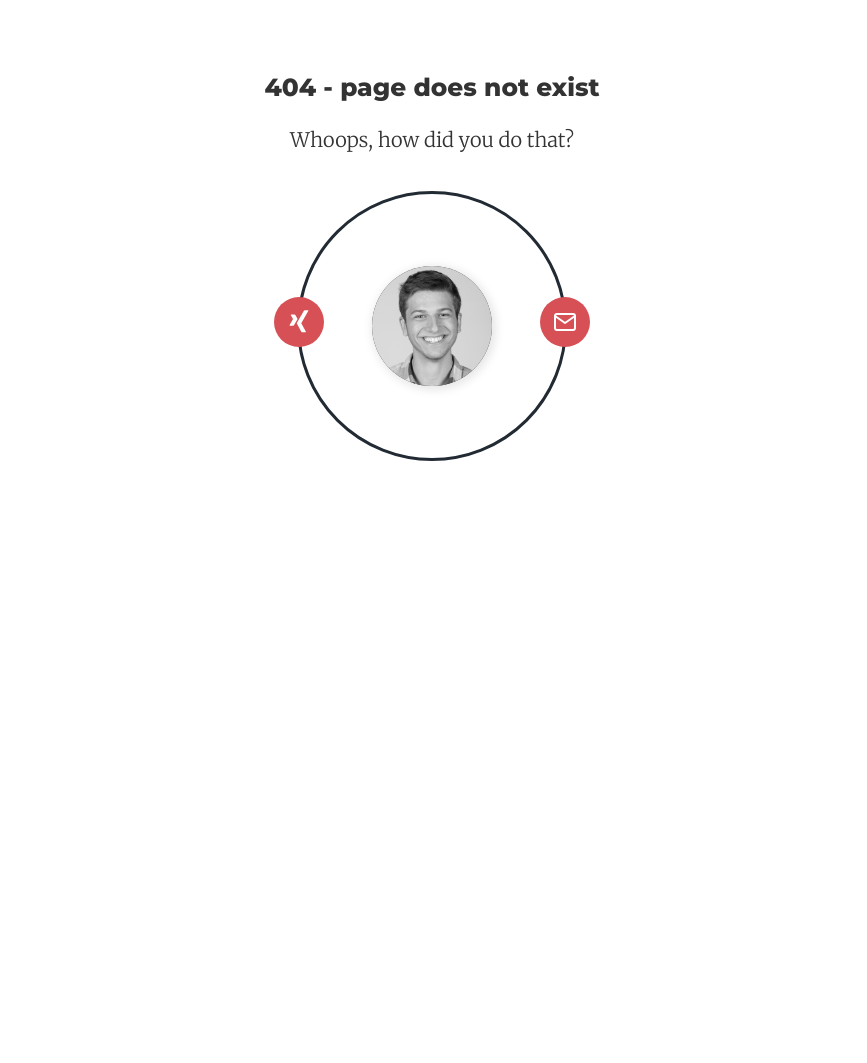
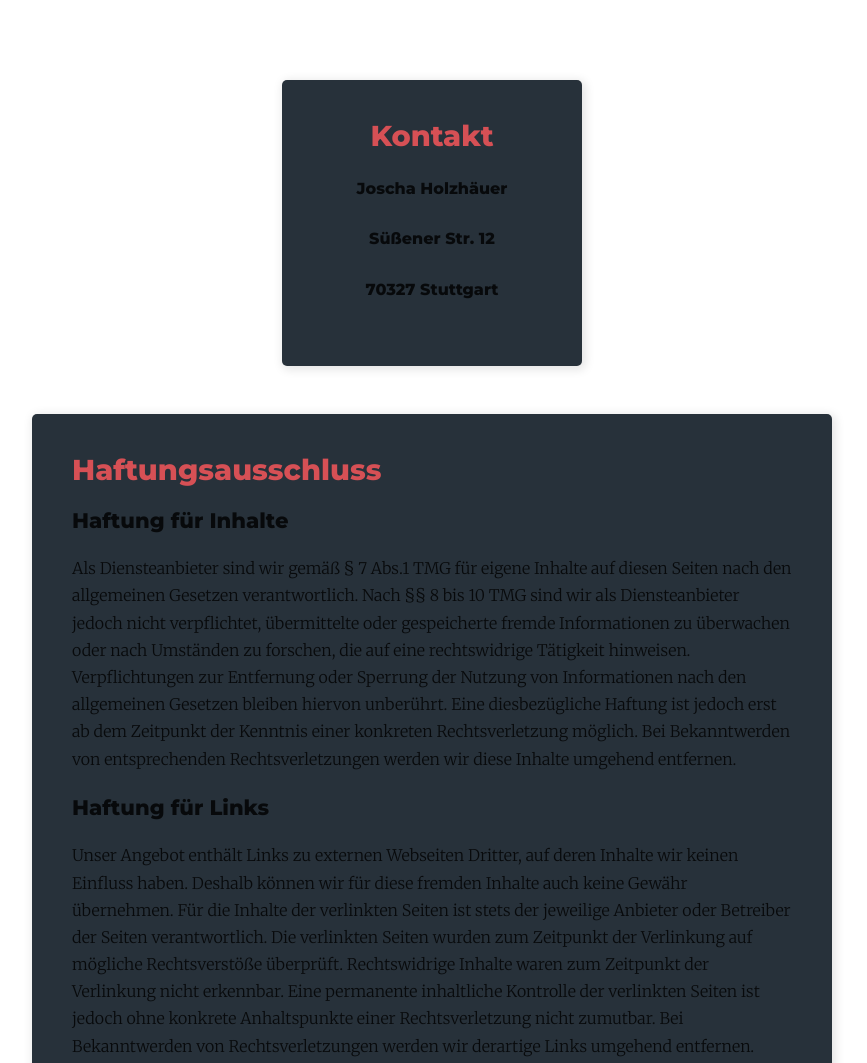
Before and after one commit to joschaholzhaeuer/jh-website, a Gatsby site: page /imprint in a window 1280 px wide. Before the commit this address had no page. Shown: the top 1063 px of the page, without its empty margins (208-1075 px from the left). Before the commit the page ends 800 px from the top, so only its background shows below. Built offline with nearby package versions, Linux system fonts and the light colour scheme; Gatsby itself is replaced by a stand-in of ours.

Commit message:
added imprint

```diff
--- a/src/components/about/index.module.css
+++ b/src/components/about/index.module.css
@@ -42,10 +42,12 @@
 }
 
 .link {
+    font-family: "Montserrat", "Helvetica Neue", "Segoe UI", "Helvetica", "Arial", "sans-serif";
     text-decoration: none;
     border-bottom: 3px solid #d65055;
-    color: #d65055;
+    color: #64727e;
     transition: color 0.1s ease-in, border 0.1s ease-in;
+    position: relative;
 
     &:hover {
         @media (min-width: 1280px) {
--- a/src/layouts/index.js
+++ b/src/layouts/index.js
@@ -1,11 +1,13 @@
 import React from "react";
 import Header from "./../components/header";
+import Footer from "./../components/footer";
 import styles from "./index.module.css"
 
 const TemplateWrapper = ({ children }) => (
     <div className={styles.wrapper}>
         <Header />
         {children()}
+        <Footer />
     </div>
 );
 
--- a/src/layouts/index.module.css
+++ b/src/layouts/index.module.css
@@ -4,16 +4,16 @@
     width: 100%;
     min-height: 100vh;
     padding-top: 3em;
-    padding-bottom: 3em;
+    padding-bottom: 5em;
     overflow-x: hidden;
+    position: relative;
 
     @media (min-width: 620px) {
         padding-top: 5em;
-        padding-bottom: 5em;
     }
 
     @media (min-width: 1280px) {
-        max-height: 1200px;
         overflow-y: hidden;
+        padding-bottom: 8em;
     }
 }
--- a/src/pages/404.js
+++ b/src/pages/404.js
@@ -7,7 +7,7 @@ class Error extends React.Component {
         return (
             <main className={styles.error}>
                 <h1 className={styles.heading}>404 - page does not exist</h1>
-                <p className={styles.text}>Whoops, how did you do that?</p>
+                <p className={styles.text}>Whoops, how did you do that? Click on the logo to go back to the homepage.</p>
                 <Contact />
             </main>
         );
--- a/src/pages/404.module.css
+++ b/src/pages/404.module.css
@@ -2,6 +2,8 @@
     width: 95%;
     margin: 0 auto;
     text-align: center;
+    position: relative;
+    z-index: 5;
 
     @media (min-width: 620px) {
         width: 90%;
@@ -16,4 +18,6 @@
 
 .text {
     font-size: 1.25rem;
+    max-width: 720px;
+    margin: 0 auto;
 }
--- /dev/null
+++ b/src/pages/imprint.js
@@ -0,0 +1,29 @@
+import React from "react";
+import styles from "./imprint.module.css"
+
+class Imprint extends React.Component {
+    render() {
+        return (
+            <main className={styles.imprint}>
+                <header className={styles.header}>
+                    <address className={styles.address}>
+                        <h1 className={styles.heading}>Kontakt</h1>
+                        <p className={styles.address__text}>Joscha Holzhäuer</p>
+                        <p className={styles.address__text}>Süßener Str. 12</p>
+                        <p className={styles.address__text}>70327 Stuttgart</p>
+                    </address>
+                </header>
+                <div className={styles.content}>
+                    <h2 className={styles.heading}>Haftungsausschluss</h2>
+                    <h3>Haftung für Inhalte</h3>
+                    <p className={styles.text}>Als Diensteanbieter sind wir gemäß § 7 Abs.1 TMG für eigene Inhalte auf diesen Seiten nach den allgemeinen Gesetzen verantwortlich. Nach §§ 8 bis 10 TMG sind wir als Diensteanbieter jedoch nicht verpflichtet, übermittelte oder gespeicherte fremde Informationen zu überwachen oder nach Umständen zu forschen, die auf eine rechtswidrige Tätigkeit hinweisen. Verpflichtungen zur Entfernung oder Sperrung der Nutzung von Informationen nach den allgemeinen Gesetzen bleiben hiervon unberührt. Eine diesbezügliche Haftung ist jedoch erst ab dem Zeitpunkt der Kenntnis einer konkreten Rechtsverletzung möglich. Bei Bekanntwerden von entsprechenden Rechtsverletzungen werden wir diese Inhalte umgehend entfernen.</p>
+                    <h3>Haftung für Links</h3>
+                    <p className={styles.text}>Unser Angebot enthält Links zu externen Webseiten Dritter, auf deren Inhalte wir keinen Einfluss haben. Deshalb können wir für diese fremden Inhalte auch keine Gewähr übernehmen. Für die Inhalte der verlinkten Seiten ist stets der jeweilige Anbieter oder Betreiber der Seiten verantwortlich. Die verlinkten Seiten wurden zum Zeitpunkt der Verlinkung auf mögliche Rechtsverstöße überprüft. Rechtswidrige Inhalte waren zum Zeitpunkt der Verlinkung nicht erkennbar. Eine permanente inhaltliche Kontrolle der verlinkten Seiten ist jedoch ohne konkrete Anhaltspunkte einer Rechtsverletzung nicht zumutbar. Bei Bekanntwerden von Rechtsverletzungen werden wir derartige Links umgehend entfernen.</p>
+                    <h3>Urheberrecht</h3>
+                    <p className={styles.text}>Die durch die Seitenbetreiber erstellten Inhalte und Werke auf diesen Seiten unterliegen dem deutschen Urheberrecht. Die Vervielfältigung, Bearbeitung, Verbreitung und jede Art der Verwertung außerhalb der Grenzen des Urheberrechtes bedürfen der schriftlichen Zustimmung des jeweiligen Autors bzw. Erstellers. Downloads und Kopien dieser Seite sind nur für den privaten, nicht kommerziellen Gebrauch gestattet. Soweit die Inhalte auf dieser Seite nicht vom Betreiber erstellt wurden, werden die Urheberrechte Dritter beachtet. Insbesondere werden Inhalte Dritter als solche gekennzeichnet. Sollten Sie trotzdem auf eine Urheberrechtsverletzung aufmerksam werden, bitten wir um einen entsprechenden Hinweis. Bei Bekanntwerden von Rechtsverletzungen werden wir derartige Inhalte umgehend entfernen.</p>
+                </div>
+            </main>
+        );
+    }
+}
+export default Imprint;
--- /dev/null
+++ b/src/pages/imprint.module.css
@@ -0,0 +1,59 @@
+.imprint {
+    display: grid;
+    grid-template-columns: 1fr;
+    width: 90%;
+    margin: 0 auto;
+    padding-top: 5em;
+    padding-bottom: 1em;
+    position: relative;
+    z-index: 7;
+    line-height: 1.7;
+
+    @media (min-width: 620px) {
+        max-width: 670px;
+    }
+
+    @media (min-width: 1280px) {
+        max-width: 800px;
+    }
+}
+
+.header {
+    text-align: center;
+    padding-bottom: 3em;
+}
+
+.heading {
+    font-size: 1.6rem;
+    color: #d65055;
+
+    @media (min-width: 620px) {
+        font-size: 1.8rem;
+    }
+}
+
+.address {
+    font-style: normal;
+    font-family: "Montserrat", "Helvetica Neue", "Segoe UI", "Helvetica", "Arial", "sans-serif";
+
+    @media (min-width: 620px) {
+        margin: 0 auto;
+        max-width: 300px;
+    }
+
+    &__text {
+        margin-bottom: 0;
+    }
+}
+
+.content,
+.address {
+    background-color: #27313a;
+    border-radius: 5px;
+    box-shadow: 2px 2px 10px 2px rgba(0, 0, 0, 0.1);
+    padding: 2.5em 1.5em;
+
+    @media (min-width: 620px) {
+        padding: 2.5em;
+    }
+}
--- a/src/pages/index.module.css
+++ b/src/pages/index.module.css
@@ -17,6 +17,7 @@
         width: 95%;
         grid-template-columns: 1fr 2fr 1fr;
         max-width: 1600px;
+        max-height: 1200px;
     }
 
     @media (min-width: 1680px) {
```
Also changed, not shown: src/components/footer/index.js (added, +15 -0 lines), src/components/footer/index.module.css (added, +38 -0 lines), src/components/header/index.js (+6 -3 lines), src/components/header/index.module.css (+7 -0 lines).
